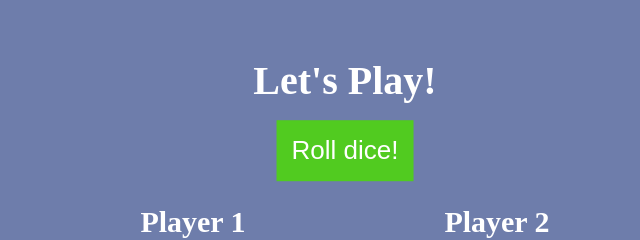
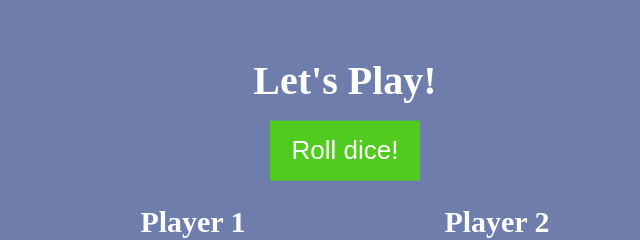
Before and after one commit to o-ilie/dice-game, a plain HTML site: page index.html in a window 1280 px wide. Shown: the top 240 px of the page, without its empty margins (295-935 px from the left). Drawn offline with Linux system fonts and the light colour scheme.

Commit message:
Update styles.css

```diff
--- a/styles.css
+++ b/styles.css
@@ -20,15 +20,17 @@ h2 {
 
 button {
 	position: absolute;
+	width: 150px;
+	height: 60px;
 	left: 50%;
 	transform: translate(-50%, -50%);
 	background-color: #51CB20;
 	border: none;
 	color: white;
-  padding: 15px;
 	text-align: center;
 	text-decoration: none;
 	font-size: 26px;
+	outline: none;
 }
 
 .ex1 {
```
Lines whose indentation alone changed are shown as unchanged.
